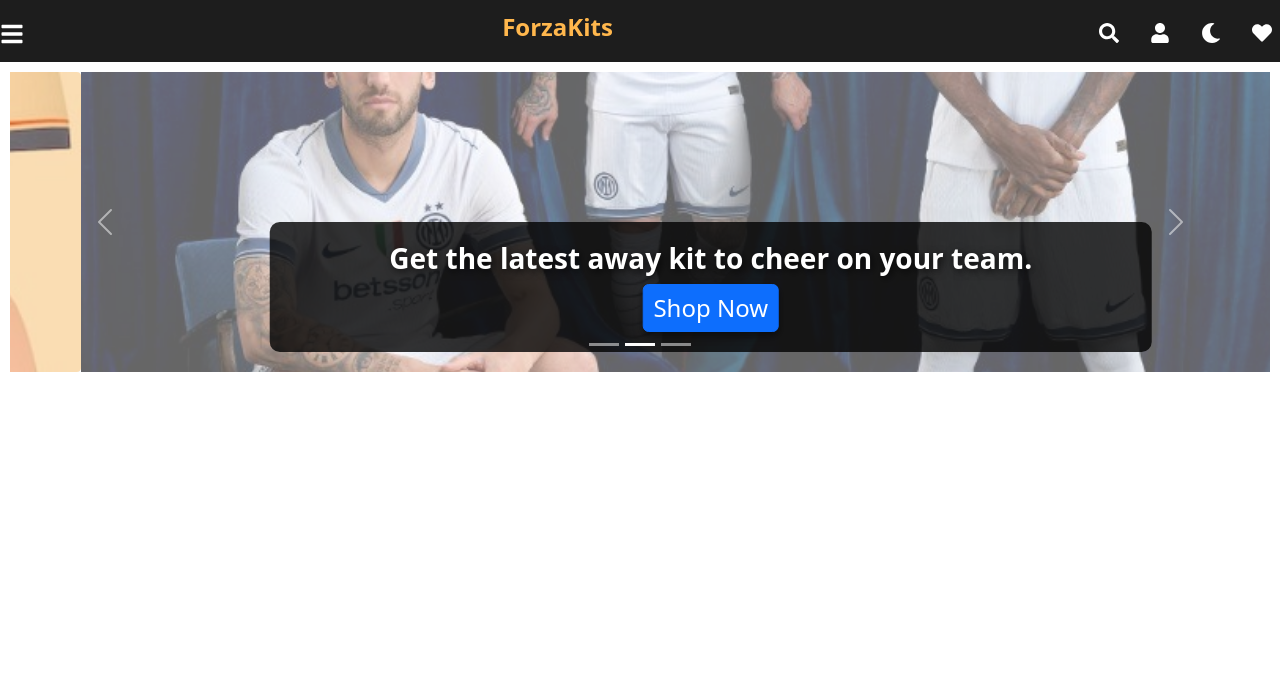
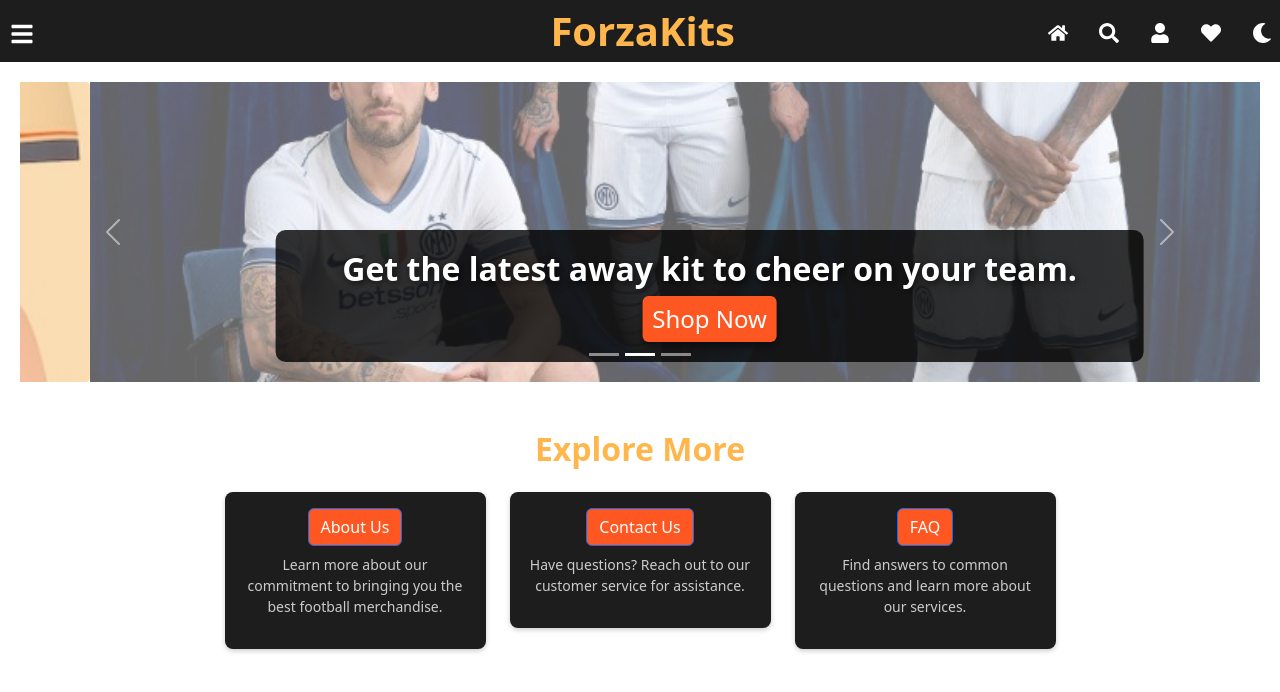
Before and after one commit to AlKhateebKhaled/MERAKI_Academy_Project_4, a React (Create React App) app in the folder frontend/: page / in a window 1280 px wide. Shown: the top 692 px of the page. Built offline with nearby package versions, Linux system fonts and the light colour scheme; the HTML template or start-up script is replaced by a standard one.

Commit message:
Add {About us} , {Contact us} And {faq} Components

```diff
--- a/frontend/src/Layouts/Help/index.js
+++ /dev/null
@@ -1,23 +0,0 @@
-import { NavLink, Outlet } from "react-router-dom";
-
-export default function Help() {
-  return (
-    <div className="help-layout">
-      <h2>Website Help</h2>
-      <p>
-        If you have questions or need assistance, you've come to the right
-        place! Browse through our resources below to find what you need.
-      </p>
-
-      <nav className="help-nav">
-        <NavLink className="help-nav-link" to="faq">
-          View the FAQ
-        </NavLink>
-        <NavLink className="help-nav-link" to="contact">
-          Contact Us
-        </NavLink>
-      </nav>
-      <Outlet />
-    </div>
-  );
-}
--- a/frontend/src/Pages/About/index.js
+++ b/frontend/src/Pages/About/index.js
@@ -1,48 +1,65 @@
 import React from "react";
 import "./style.css";
+import "bootstrap/dist/css/bootstrap.min.css";
 
 const AboutPage = () => {
   return (
-    <div className="about">
-      <h2>About Us</h2>
-      <p>
+    <div className="about container mt-5">
+      <div className="row">
+        <div className="col text-center mb-4">
+          <h2 className="display-4">About Us</h2>
+        </div>
+      </div>
+
+      <div className="row">
+        <div className="col-md-8 mx-auto">
+          <p className="lead text-center">
             Welcome to Football Shirts, your premier destination for the latest and
             greatest football club shirts! We are passionate about football and
             committed to bringing you the best merchandise from your favorite teams.
           </p>
-      <h3>Our Mission</h3>
+        </div>
+      </div>
+
+      <div className="row mt-5">
+        <div className="col-md-10 mx-auto">
+          <h3 className="mb-3">Our Mission</h3>
           <p>
             At Football Shirts, our mission is to provide fans with high-quality
             shirts that celebrate their favorite clubs. We believe in delivering not
             just products, but an experience that connects fans to their teams and
             enhances their passion for the game.
           </p>
-      <h3>Why Choose Us?</h3>
-      <ul>
-        <li>
-          Quality Products: We source only the best materials to ensure that our
+
+          <h3 className="mt-4 mb-3">Why Choose Us?</h3>
+          <ul className="list-group">
+            <li className="list-group-item">
+              <strong>Quality Products:</strong> We source only the best materials to ensure that our
               shirts are comfortable, durable, and stylish.
             </li>
-        <li>
-          Wide Selection: From home jerseys to away kits, we offer a variety of
+            <li className="list-group-item">
+              <strong>Wide Selection:</strong> From home jerseys to away kits, we offer a variety of
               options for every fan.
             </li>
-        <li>
-          Excellent Customer Service: Our dedicated team is here to assist you
+            <li className="list-group-item">
+              <strong>Excellent Customer Service:</strong> Our dedicated team is here to assist you
               with any questions or concerns you may have.
             </li>
-        <li>
-          Fast Shipping: We ensure that your orders are processed quickly and
+            <li className="list-group-item">
+              <strong>Fast Shipping:</strong> We ensure that your orders are processed quickly and
               delivered to your doorstep without delay.
             </li>
           </ul>
-      <h3>Join Our Community</h3>
+
+          <h3 className="mt-5 mb-3">Join Our Community</h3>
           <p>
             Connect with us on social media and join our community of football
             enthusiasts. Share your love for the game and stay updated on our latest
             arrivals and promotions!
           </p>
         </div>
+      </div>
+    </div>
   );
 };
 
--- a/frontend/src/Pages/About/style.css
+++ b/frontend/src/Pages/About/style.css
@@ -1,33 +1,73 @@
 .about {
-  padding: 20px;
-  text-align: center;
-  max-width: 800px;
-  margin: auto;
+  background-color: #f9f9f9;
+  padding: 40px 20px;
+  border-radius: 8px;
+  box-shadow: 0 4px 10px rgba(0, 0, 0, 0.1);
 }
 
 .about h2 {
-  font-size: 28px;
+  font-size: 36px;
+  color: #ffb74d;
+  font-weight: bold;
   margin-bottom: 20px;
 }
 
-.about h3 {
-  font-size: 22px;
-  margin-top: 20px;
-  margin-bottom: 10px;
+.about p {
+  color: #050505;
+  line-height: 1.8;
+  font-size: 20px;
+  margin-bottom: 15px;
 }
 
-.about p {
-  font-size: 16px;
-  line-height: 1.5;
+.about h3 {
+  font-size: 28px;
+  color: #1d1d1d;
+  font-weight: bold;
+  margin-top: 30px;
+  margin-bottom: 15px;
+}
+
+.about .list-group-item {
+  font-size: 18px;
+  background-color: #fff;
+  border: 1px solid #ddd;
+  margin-bottom: 10px;
+  padding: 15px;
+  border-radius: 5px;
+}
+
+.about .list-group-item strong {
+  color: #ffb74d;
+}
+
+.about .list-group-item:hover {
+  background-color: #f1f1f1;
+  border-color: #ccc;
 }
 
 .about ul {
-  list-style-type: none;
-  padding: 0;
-  text-align: left;
+  padding-left: 0;
 }
 
-.about li {
-  font-size: 16px;
-  margin-bottom: 10px;
+.about h3, .about p {
+  text-align: justify;
 }
+
+.about .container {
+  max-width: 900px;
+  margin: 0 auto;
+}
+
+@media (max-width: 768px) {
+  .about h2 {
+    font-size: 28px;
+  }
+
+  .about h3 {
+    font-size: 24px;
+  }
+
+  .about p {
+    font-size: 16px;
+  }
+}
--- a/frontend/src/Pages/FAQ/style.css
+++ b/frontend/src/Pages/FAQ/style.css
@@ -1,34 +1,36 @@
 .faq-container {
   max-width: 800px;
-  margin: 0 auto;
+  margin: 30px auto;
   padding: 20px;
-  border: 1px solid #e1e1e1;
+  border: 1px solid #444;
   border-radius: 8px;
-  background-color: #f9f9f9;
+  background-color: #1d1d1d94;
 }
 
 .faq-container h2 {
   text-align: center;
-  color: #333;
+  color: #ffb74d;
   margin-bottom: 20px;
 }
 
 .faq-item {
-  background: #fff;
+  background: #333; /* Dark background for each item */
   margin-bottom: 10px;
   padding: 15px;
-  border: 1px solid #ddd;
+  border: 1px solid #444; /* Darker border for consistency */
   border-radius: 5px;
   cursor: pointer;
+  transition: background-color 0.3s ease;
 }
 
 .faq-item.active {
-  background: #007bff;
-  color: white;
+  background: #ffb74d; /* Highlight active item with orange/yellow from navbar */
+  color: #1d1d1d; /* Dark text on light background */
 }
 
 .faq-item.active .faq-question {
   font-weight: bold;
+  color: #1d1d1d; /* Dark text for better contrast */
 }
 
 .faq-question {
@@ -36,21 +38,27 @@
   justify-content: space-between;
   align-items: center;
   font-size: 18px;
+  color: #ffffff; /* White text for default state */
 }
 
 .faq-icon {
   font-size: 24px;
   font-weight: bold;
   margin-left: 10px;
+  color: #ffb74d; /* Icon matches the accent color */
 }
 
 .faq-answer {
   margin-top: 15px;
   font-size: 16px;
   line-height: 1.5;
-  color: #555;
+  color: #e0e0e0; /* Light gray text for readability on dark background */
 }
 
 .faq-item:hover {
-  background: #f1f1f1;
+  background: #444; /* Slight hover effect with a darker shade */
 }
+
+.faq-item.active:hover {
+  background: #f9a825; /* Slightly darker orange/yellow on hover for active items */
+}
--- a/frontend/src/Pages/Home/index.js
+++ b/frontend/src/Pages/Home/index.js
@@ -9,60 +9,93 @@
 
 const Home = () => {
   const navigate = useNavigate();
+
   const handleShopNowButton = () => {
     navigate("/categories");
+  };
+
+  const goToAboutPage = () => {
+    navigate("/about");
+  };
+
+  const goToContactPage = () => {
+    navigate("/contact");
+  };
+
+  const goToFAQPage = () => {
+    navigate("/faq");
   };
 
   return (
     <div className="home-container">
       <Carousel>
         <Carousel.Item>
-          <img
-            className="d-block w-100"
-            src={image1}
-            alt="2024/25 Season Kit"
-          />
+          <img className="d-block w-100" src={image1} alt="2024/25 Season Kit" />
           <Carousel.Caption>
             <h3>
-              Explore the latest arrivals and show your support for your
-              favorite teams!
+              Explore the latest arrivals and show your support for your favorite teams!
             </h3>
-            <Button
-              variant="primary"
-              className="btn-lg mx-2"
-              onClick={handleShopNowButton}
-            >
+            <Button className="btn-orange btn-lg mx-2" onClick={handleShopNowButton}>
               Shop Now
             </Button>
           </Carousel.Caption>
         </Carousel.Item>
         <Carousel.Item>
-          <img
-            className="d-block w-100"
-            src={image2}
-            alt="Away Jersey 2024/25"
-          />
+          <img className="d-block w-100" src={image2} alt="Away Jersey 2024/25" />
           <Carousel.Caption>
             <h3>Get the latest away kit to cheer on your team.</h3>
-            <Button variant="primary" onClick={handleShopNowButton}>
+            <Button className="btn-orange" onClick={handleShopNowButton}>
               Shop Now
             </Button>
           </Carousel.Caption>
         </Carousel.Item>
         <Carousel.Item>
-          <img
-            className="d-block w-100"
-            src={image3}
-            alt="Third Jersey 2024/25"
-          />
+          <img className="d-block w-100" src={image3} alt="Third Jersey 2024/25" />
           <Carousel.Caption>
             <h3>Unique third kit for the true fans.</h3>
-            <Button variant="primary" onClick={handleShopNowButton}>
+            <Button className="btn-orange" onClick={handleShopNowButton}>
               Shop Now
             </Button>
           </Carousel.Caption>
         </Carousel.Item>
       </Carousel>
+
+      <div className="container mt-5">
+        <h2 className="text-center mb-4">Explore More</h2>
+        <div className="row justify-content-center">
+          <div className="col-md-3 text-center mb-4">
+            <div className="info-card p-3">
+              <Button className="btn-orange mb-2" onClick={goToAboutPage}>
+                About Us
+              </Button>
+              <p>
+                Learn more about our commitment to bringing you the best football
+                merchandise.
+              </p>
+            </div>
+          </div>
+          <div className="col-md-3 text-center mb-4">
+            <div className="info-card p-3">
+              <Button className="btn-orange mb-2" onClick={goToContactPage}>
+                Contact Us
+              </Button>
+              <p>
+                Have questions? Reach out to our customer service for assistance.
+              </p>
+            </div>
+          </div>
+          <div className="col-md-3 text-center mb-4">
+            <div className="info-card p-3">
+              <Button className="btn-orange mb-2" onClick={goToFAQPage}>
+                FAQ
+              </Button>
+              <p>
+                Find answers to common questions and learn more about our services.
+              </p>
+            </div>
+          </div>
+        </div>
+      </div>
     </div>
   );
 };
--- a/frontend/src/Pages/Home/style.css
+++ b/frontend/src/Pages/Home/style.css
@@ -1,7 +1,13 @@
 .home-container {
   text-align: center;
-  padding: 10px;
+  padding: 20px;
   max-width: 100%;
+}
+
+.home-container h2 {
+  color: #ffb74d;
+  font-weight: bold;
+  margin-top: 20px;
 }
 
 .carousel-item img {
@@ -18,7 +24,7 @@
 }
 
 .carousel-caption h3 {
-  font-size: 2 rem;
+  font-size: 2rem;
   font-weight: bold;
   text-shadow: 2px 2px 8px rgba(0, 0, 0, 0.8);
 }
@@ -27,6 +33,14 @@
   font-size: 1.5rem;
   padding: 5px 10px;
   box-shadow: 0px 4px 8px rgba(0, 0, 0, 0.5);
+  background-color: #ff5722 !important;
+  border: none;
+  color: white;
+}
+
+.carousel-caption button:hover {
+  background-color: #e64a19 !important;
+  color: white;
 }
 
 .carousel-caption {
@@ -45,56 +59,34 @@
   margin-bottom: 30px;
 }
 
-.league-container {
-  display: flex;
-  justify-content: center;
-  gap: 40px;
-  flex-wrap: wrap;
+.info-card {
+  background-color: #1d1d1d;
+  color: #ffffff;
+  border-radius: 8px;
+  transition: transform 0.3s, box-shadow 0.3s;
+  box-shadow: 0 2px 5px rgba(0, 0, 0, 0.2);
 }
 
-.league-card {
-  background-color: #1d1d1d;
-  border-radius: 10px;
-  padding: 20px;
-  width: 200px;
-  height: 250px;
-  display: flex;
-  flex-direction: column;
-  align-items: center;
-  transition: transform 0.3s ease, background-color 0.3s ease;
+.info-card:hover {
+  transform: translateY(-5px);
+  box-shadow: 0 4px 10px rgba(0, 0, 0, 0.3);
 }
 
-.league-card:hover {
-  transform: scale(1.05);
-  background-color: #ffb74d;
+.info-card p {
+  color: #cccccc;
+  font-size: 14px;
 }
 
-.league-card h3 {
-  font-size: 24px;
-  color: #ffffff;
-  margin-bottom: 15px;
+.btn-orange {
+  background-color: #ff5722 !important;
+  color: white !important;
+  border: none;
+  padding: 10px 15px;
+  border-radius: 5px;
+  transition: background-color 0.3s, transform 0.3s;
 }
 
-.league-card img {
-  width: 100px;
-  height: 100px;
-  border-radius: 50%;
-  object-fit: cover;
-  margin-bottom: 15px;
+.btn-orange:hover {
+  background-color: #e64a19 !important;
+  color: white !important;
 }
-
-.league-card button {
-  background-color: #f9a825;
-  border: none;
-  border-radius: 5px;
-  color: #1d1d1d;
-  padding: 10px 15px;
-  cursor: pointer;
-  font-size: 16px;
-  transition: background-color 0.3s ease, color 0.3s ease;
-}
-
-.league-card button:hover {
-  background-color: #1d1d1d;
-  color: #ffffff;
-}
--- a/frontend/src/components/Navbar/index.js
+++ b/frontend/src/components/Navbar/index.js
@@ -7,6 +7,7 @@
   FaSun,
   FaMoon,
   FaBars,
+  FaHome,
 } from "react-icons/fa";
 import "./style.css";
 
@@ -149,10 +150,13 @@
       </div>
 
       <div className="logo">
-        <h1>ForzaKits</h1>
+        <h>ForzaKits</h>
       </div>
 
       <div className="right-side">
+        <NavLink to="/" className="icon-button">
+          <FaHome />
+        </NavLink>
         <button className="search-button">
           <FaSearch />
         </button>
@@ -160,14 +164,12 @@
         <NavLink to="/login" className="icon-button">
           <FaUser />
         </NavLink>
-
+        <NavLink to="/wishlist" className="icon-button">
+          <FaHeart />
+        </NavLink>
         <button className="icon-button" onClick={toggleDarkMode}>
           {isDarkMode ? <FaSun /> : <FaMoon />}
         </button>
-
-        <NavLink to="/wishlist" className="icon-button">
-          <FaHeart />
-        </NavLink>
       </div>
     </nav>
   );
--- a/frontend/src/components/Navbar/style.css
+++ b/frontend/src/components/Navbar/style.css
@@ -16,6 +16,7 @@
   font-size: 24px;
   cursor: pointer;
   display: block;
+  padding-left: 10px;
 }
 
 .nav-links {
@@ -30,7 +31,6 @@
   overflow: hidden;
   transition: height 0.3s ease, padding-top 0.3s ease;
   z-index: 1000;
-
 }
 
 .nav-links.open {
@@ -56,6 +56,15 @@
 .nav-links a:hover {
   background-color: #f9a825;
   color: #1d1d1d;
+}
+
+.logo {
+  position: absolute;
+  left: 43%;
+  font-size: 40px;
+  font-weight: bold;
+  color: #ffb74d;
+  z-index: 1000;
 }
 
 .logo h1 {
@@ -109,7 +118,7 @@
   position: relative;
   top: 0;
   left: 0px;
-  background-color: #5c5959;
+  background-color: #1d1d1d;
   width: 200px;
   border: 1px solid #ccc;
   border-radius: 4px;
```
Also changed, not shown: frontend/src/Layouts/Help/style.css (deleted, +0 -36 lines), frontend/src/Routers/index.js (+4 -9 lines), frontend/src/components/Products/index.js (added, +45 -0 lines), frontend/src/components/Products/style.js (added). Lines whose indentation alone changed are shown as unchanged.
